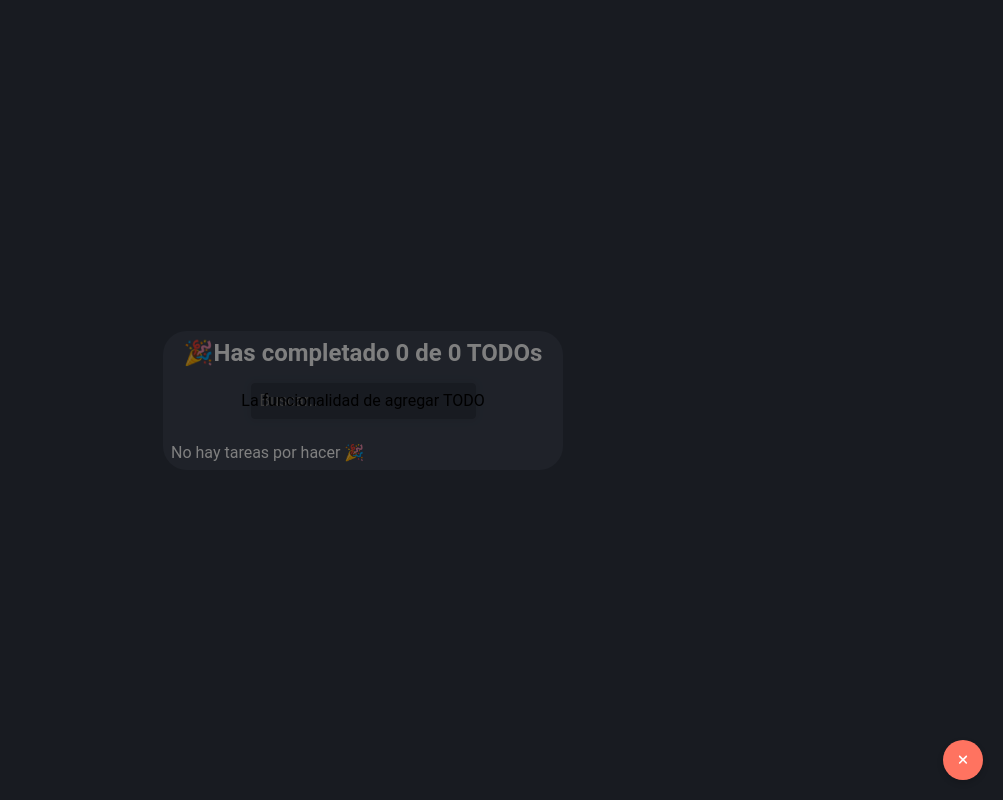
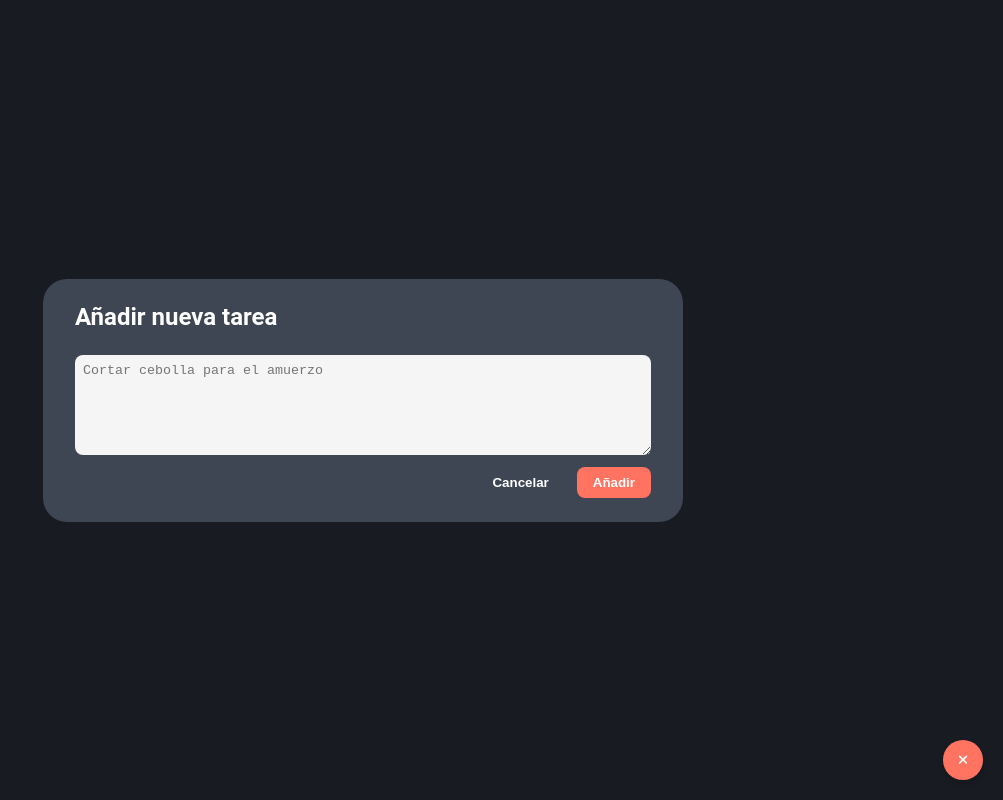
Before and after one commit to bacallaV/learning-reactjs, a React (Vite) app in the folder projects/01-todo-app/: page / in a window 1280 px wide. Both pictures are taken after a click on the button 1240 px from the left and 760 px from the top of the page. Shown: the whole page, without its empty margins (277-1280 px from the left). Built offline with nearby package versions, Linux system fonts and the light colour scheme.

Commit message:
feat: :sparkles: add todo form

```diff
--- a/projects/01-todo-app/src/App.tsx
+++ b/projects/01-todo-app/src/App.tsx
@@ -6,6 +6,7 @@ import Searchbar from './components/Searchbar/Searchbar'
 import TodoItem from './components/TodoItem/TodoItem'
 import TodoSkeleton from './components/TodoSkeleton/TodoSkeleton'
 import Modal from './components/Modal/Modal'
+import AddTodoForm from './components/AddTodoForm/AddTodoForm'
 
 import TodoProvider, { TodoContext } from './core/TodoContext'
 
@@ -68,8 +69,7 @@ function App() {
 
                 { isModalOpen && (
                   <Modal>
-                    La funcionalidad de agregar TODO
-                    {/* <AddTodoForm /> */}
+                    <AddTodoForm />
                   </Modal>
                 )}
               </>
--- /dev/null
+++ b/projects/01-todo-app/src/components/AddTodoForm/AddTodoForm.css
@@ -0,0 +1,72 @@
+.atf-container {
+  display: flex;
+  justify-content: center;
+  flex-direction: column;
+  gap: 24px;
+
+  width: 100%;
+  padding: 24px 32px;
+
+  background: #3e4553;
+  border-radius: 24px;
+}
+
+.atf-form {
+  display: flex;
+  flex-direction: column;
+  gap: 12px;
+}
+
+.atf-title {
+  font-size: 1.5rem;
+  color: white;
+}
+
+.atf-textarea {
+  width: 100%;
+  height: 100px;
+  padding: 8px;
+  border: none;
+  border-radius: 8px;
+  background: #f5f5f5;
+}
+
+.actions {
+  display: flex;
+  justify-content: flex-end;
+  flex-direction: row;
+  gap: 12px;
+}
+
+.atf-button {
+  padding: 8px 16px;
+  border: none;
+  border-radius: 8px;
+  font-weight: bold;
+  cursor: pointer;
+}
+
+.atf-button.cancel {
+  background: #3e4553;
+  color: white;
+}
+
+.atf-button.cancel:hover {
+  background: #2b303b;
+}
+
+.atf-button.add {
+  background: #ff7360;
+  color: white;
+}
+
+.atf-button.add:hover {
+  background: #ff5a4c;
+}
+
+@media screen and (min-width: 768px) {
+  .atf-container {
+    width: 50vw;
+  }
+
+}
--- /dev/null
+++ b/projects/01-todo-app/src/components/AddTodoForm/AddTodoForm.tsx
@@ -0,0 +1,56 @@
+import React from 'react'
+
+import './AddTodoForm.css'
+import { TodoContext } from '../../core/TodoContext';
+
+export default function AddTodoForm() {
+  const { toggleModal, addTodo } = React.useContext(TodoContext);
+
+  const [todoName, setTodoName] = React.useState('');
+
+  function handleTextareaChange(event: React.ChangeEvent<HTMLTextAreaElement>) {
+    setTodoName(event.target.value);
+  }
+
+  function handleSubmit(event: React.FormEvent<HTMLFormElement>) {
+    event.preventDefault();
+
+    addTodo({
+      label: todoName,
+      completed: false,
+    });
+    toggleModal();
+  }
+
+  return (
+    <div className='atf-container'>
+      <h2 className='atf-title'> Añadir nueva tarea </h2>
+
+      <form className='atf-form' onSubmit={handleSubmit}>
+        <textarea
+          className='atf-textarea'
+          placeholder='Cortar cebolla para el amuerzo'
+          value={todoName}
+          onChange={handleTextareaChange}
+        />
+
+        <div className='actions'>
+          <button
+            type='button'
+            className='atf-button cancel'
+            onClick={toggleModal}
+          >
+            Cancelar
+          </button>
+
+          <button
+            type='submit'
+            className='atf-button add'
+          >
+            Añadir
+          </button>
+        </div>
+      </form>
+    </div>
+  )
+}
--- a/projects/01-todo-app/src/core/TodoContext.tsx
+++ b/projects/01-todo-app/src/core/TodoContext.tsx
@@ -1,5 +1,6 @@
 import { createContext, useState } from "react";
 import useLocalStorage from "../hooks/useLocalStorage";
+import { Todo } from "../types/todo.type";
 
 type TodoContextType = {
   searchValue: string;
@@ -13,6 +14,7 @@ type TodoContextType = {
   handleRemoveTodo: (index: number) => () => void;
   isModalOpen: boolean;
   toggleModal: () => void;
+  addTodo: (todo: Todo) => void;
 };
 const TodoContext = createContext<TodoContextType>({
   searchValue: '',
@@ -23,6 +25,8 @@ const TodoContext = createContext<TodoContextType>({
   handleRemoveTodo: () => () => {},
   isModalOpen: false,
   toggleModal: () => {},
+  // eslint-disable-next-line @typescript-eslint/no-unused-vars
+  addTodo: (_: Todo) => {},
 });
 
 interface TodoProviderProps {
@@ -36,10 +40,7 @@ export default function TodoProvider({ children }: TodoProviderProps) {
       item: todos,
       setItem: setTodos,
       status,
-    } = useLocalStorage<{
-      label: string;
-      completed: boolean;
-    }[]>('react-todos', []);
+    } = useLocalStorage<Todo[]>('react-todos', []);
 
     const handleSearch = (searchValue: string) => {
       setSearchValue(searchValue);
@@ -62,6 +63,10 @@ export default function TodoProvider({ children }: TodoProviderProps) {
       setIsModalOpen(!isModalOpen);
     };
 
+    const addTodo = (todo: Todo) => {
+      setTodos([...todos, todo]);
+    }
+
   return (
     <TodoContext.Provider value={{
       searchValue,
@@ -72,6 +77,7 @@ export default function TodoProvider({ children }: TodoProviderProps) {
       handleRemoveTodo,
       isModalOpen,
       toggleModal,
+      addTodo,
     }}>
       { children }
     </TodoContext.Provider>
--- /dev/null
+++ b/projects/01-todo-app/src/types/todo.type.ts
@@ -0,0 +1,4 @@
+export type Todo = {
+  label: string;
+  completed: boolean;
+};
```
